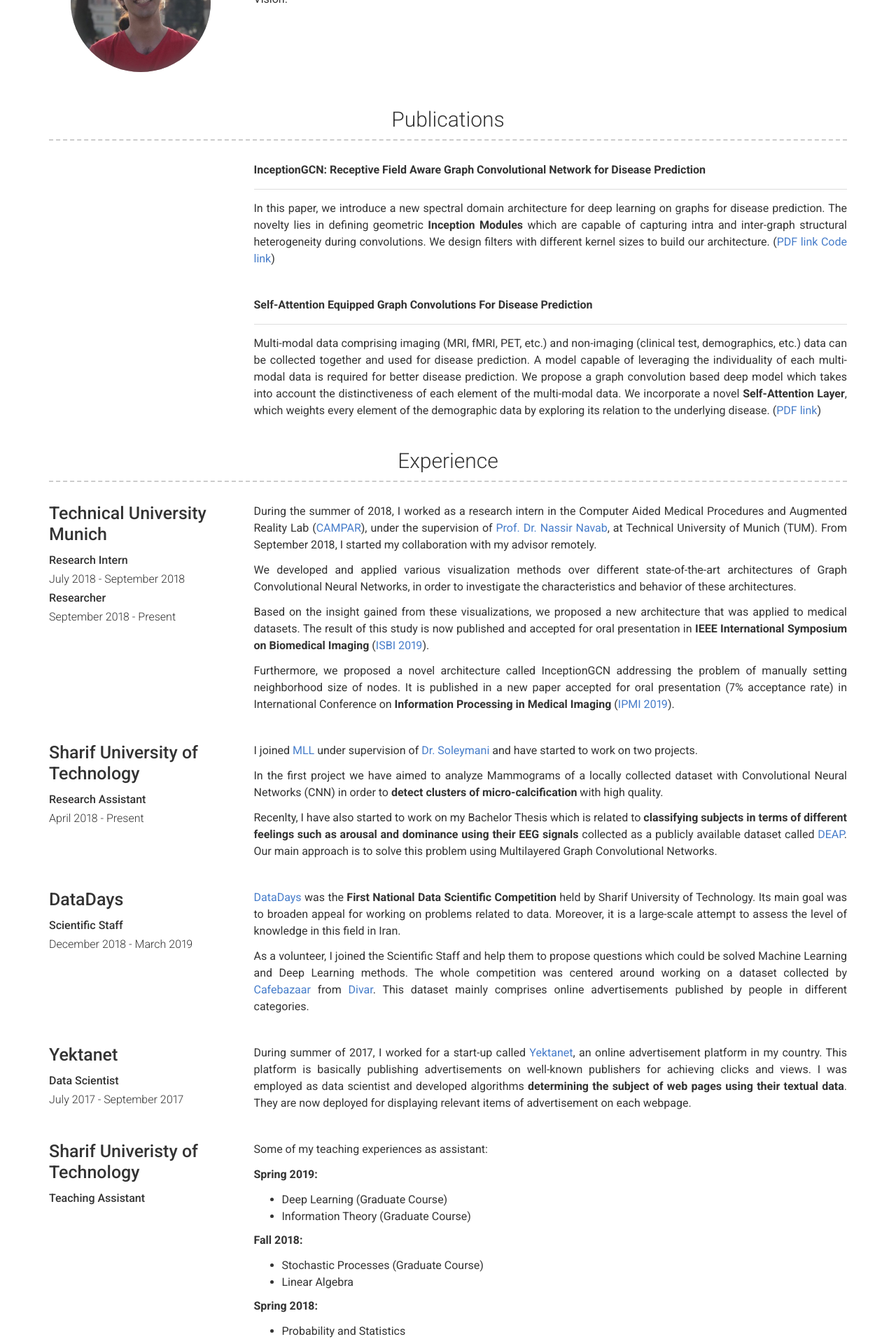
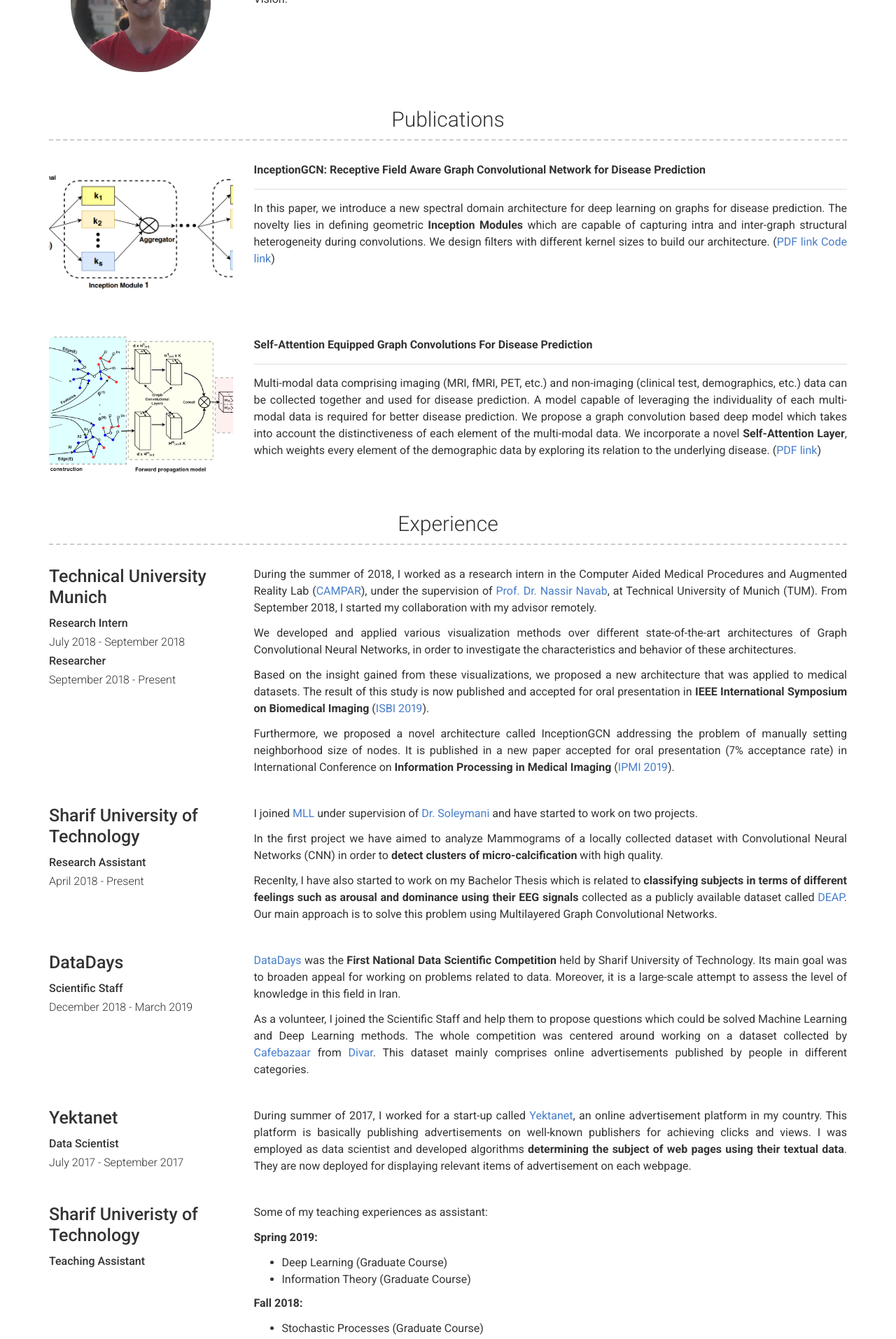
Before and after one commit to shekshaa/shekshaa.github.io, a Jekyll site: the page built from index.md, in a window 1280 px wide. Shown: the part 386-2300 px from the top of the page at 70% size. Built offline with Jekyll 4.4.1, drawn with Linux system fonts in a browser that asks for light colours.

Commit message:
Update modern-resume-theme.scss

```diff
--- a/_sass/modern-resume-theme.scss
+++ b/_sass/modern-resume-theme.scss
@@ -71,7 +71,7 @@ ul.icons a {
 
 .pub-img {
   width: auto;
-  height: auto;
+  height: 200px;
   margin: 0 auto;
   margin-bottom: 20px;
   display: block;
```
